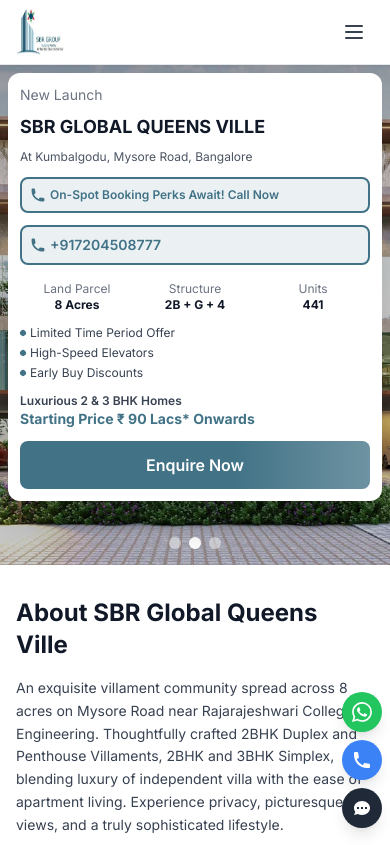
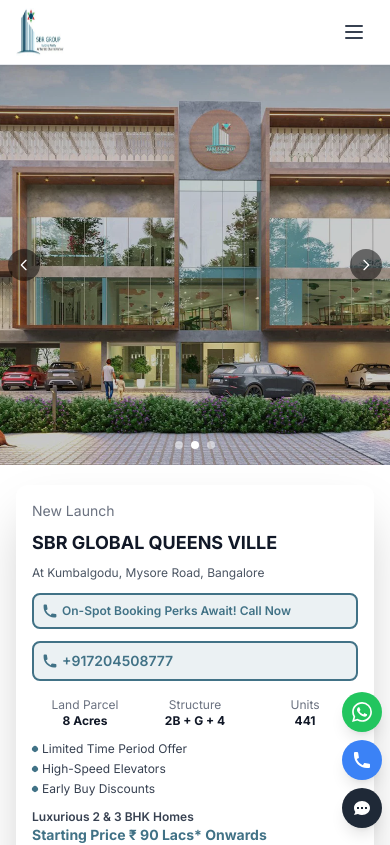
Before and after one commit to mukesh897/sbrglobal-quensville, a Vue app: page / in a window 390 px wide. Shown: the top 845 px of the page. Built offline with nearby package versions, Linux system fonts and the light colour scheme.

Commit message:
mobile ui card changes

```diff
--- a/src/App.vue
+++ b/src/App.vue
@@ -60,9 +60,9 @@
     <div class="flex flex-col lg:flex-row">
       <!-- Left Content -->
       <div class="flex-1">
-        <!-- Hero Section -->
-        <section id="home" class="relative">
-          <div class="relative h-[500px] md:h-[700px] bg-gray-200 overflow-hidden">
+        <!-- Mobile Carousel Section (only visible on mobile) -->
+        <section id="home" class="relative md:hidden">
+          <div class="relative h-[400px] bg-gray-200 overflow-hidden">
             <!-- Carousel Images -->
             <div class="relative w-full h-full">
               <img v-show="currentSlide === 0"
@@ -80,6 +80,141 @@
             </div>
             <div class="absolute inset-0 bg-black bg-opacity-20"></div>
 
+            <!-- Carousel Navigation Arrows -->
+            <button @click="previousSlide"
+                    class="absolute left-2 top-1/2 transform -translate-y-1/2 w-8 h-8 bg-black bg-opacity-50 hover:bg-opacity-70 rounded-full flex items-center justify-center transition-all duration-300 z-10">
+              <svg class="w-4 h-4 text-white" fill="none" stroke="currentColor" viewBox="0 0 24 24">
+                <path stroke-linecap="round" stroke-linejoin="round" stroke-width="2" d="M15 19l-7-7 7-7"></path>
+              </svg>
+            </button>
+
+            <button @click="nextSlide"
+                    class="absolute right-2 top-1/2 transform -translate-y-1/2 w-8 h-8 bg-black bg-opacity-50 hover:bg-opacity-70 rounded-full flex items-center justify-center transition-all duration-300 z-10">
+              <svg class="w-4 h-4 text-white" fill="none" stroke="currentColor" viewBox="0 0 24 24">
+                <path stroke-linecap="round" stroke-linejoin="round" stroke-width="2" d="M9 5l7 7-7 7"></path>
+              </svg>
+            </button>
+
+            <!-- Carousel Dots -->
+            <div class="absolute bottom-4 left-1/2 transform -translate-x-1/2 flex space-x-2">
+              <button v-for="(slide, index) in slides" :key="index"
+                      @click="currentSlide = index"
+                      :class="currentSlide === index ? 'bg-white' : 'bg-white bg-opacity-50'"
+                      class="w-2 h-2 rounded-full transition-all duration-300"></button>
+            </div>
+          </div>
+        </section>
+
+        <!-- Mobile Hero Card Section (only visible on mobile) -->
+        <section class="relative md:hidden mt-5 z-20">
+          <div class="max-w-6xl mx-auto px-4">
+            <div class="bg-white rounded-xl shadow-2xl p-4 max-w-lg mx-auto">
+              <div class="text-sm text-gray-500 mb-2">New Launch</div>
+              <h1 class="text-lg font-bold text-gray-900 mb-2">SBR GLOBAL QUEENS VILLE</h1>
+              <div class="text-xs text-gray-600 mb-3">At Kumbalgodu, Mysore Road, Bangalore</div>
+
+              <!-- Teal bordered box -->
+              <div class="border-2 rounded-lg p-2 mb-3" style="border-color: #417286; background-color: rgba(65, 114, 134, 0.1);">
+                <div class="flex items-center space-x-1 font-semibold text-xs" style="color: #417286;">
+                  <svg class="w-4 h-4" fill="currentColor" viewBox="0 0 20 20">
+                    <path d="M2 3a1 1 0 011-1h2.153a1 1 0 01.986.836l.74 4.435a1 1 0 01-.54 1.06l-1.548.773a11.037 11.037 0 006.105 6.105l.774-1.548a1 1 0 011.059-.54l4.435.74a1 1 0 01.836.986V17a1 1 0 01-1 1h-2C7.82 18 2 12.18 2 5V3z"></path>
+                  </svg>
+                  <span class="text-xs">On-Spot Booking Perks Await! Call Now</span>
+                </div>
+              </div>
+
+              <!-- Phone number box -->
+              <div class="border-2 rounded-lg p-2 mb-4" style="border-color: #417286; background-color: rgba(65, 114, 134, 0.1);">
+                <div class="flex items-center space-x-1 font-semibold text-sm" style="color: #417286;">
+                  <svg class="w-4 h-4" fill="currentColor" viewBox="0 0 20 20">
+                    <path d="M2 3a1 1 0 011-1h2.153a1 1 0 01.986.836l.74 4.435a1 1 0 01-.54 1.06l-1.548.773a11.037 11.037 0 006.105 6.105l.774-1.548a1 1 0 011.059-.54l4.435.74a1 1 0 01.836.986V17a1 1 0 01-1 1h-2C7.82 18 2 12.18 2 5V3z"></path>
+                  </svg>
+                  <span class="text-sm">+917204508777</span>
+                </div>
+              </div>
+
+              <!-- Project specs -->
+              <div class="grid grid-cols-3 gap-1 mb-3 text-xs">
+                <div class="text-center">
+                  <div class="text-gray-500 text-xs">Land Parcel</div>
+                  <div class="font-bold text-gray-900 text-xs">8 Acres</div>
+                </div>
+                <div class="text-center">
+                  <div class="text-gray-500 text-xs">Structure</div>
+                  <div class="font-bold text-gray-900 text-xs">2B + G + 4</div>
+                </div>
+                <div class="text-center">
+                  <div class="text-gray-500 text-xs">Units</div>
+                  <div class="font-bold text-gray-900 text-xs">441</div>
+                </div>
+              </div>
+
+              <!-- Benefits list -->
+              <div class="mb-3">
+                <ul class="space-y-1 text-xs text-gray-700">
+                  <li class="flex items-center space-x-1">
+                    <div class="w-1.5 h-1.5 rounded-full transform rotate-45 flex-shrink-0" style="background-color: #417286;"></div>
+                    <span class="text-xs">Limited Time Period Offer</span>
+                  </li>
+                  <li class="flex items-center space-x-1">
+                    <div class="w-1.5 h-1.5 rounded-full transform rotate-45 flex-shrink-0" style="background-color: #417286;"></div>
+                    <span class="text-xs">High-Speed Elevators</span>
+                  </li>
+                  <li class="flex items-center space-x-1">
+                    <div class="w-1.5 h-1.5 rounded-full transform rotate-45 flex-shrink-0" style="background-color: #417286;"></div>
+                    <span class="text-xs">Early Buy Discounts</span>
+                  </li>
+                </ul>
+              </div>
+
+              <!-- Pricing info -->
+              <div class="text-xs text-gray-700 mb-3">
+                <div class="font-semibold text-xs">Luxurious 2 & 3 BHK Homes</div>
+                <div class="text-sm font-bold" style="color: #417286;">Starting Price ₹ 90 Lacs* Onwards</div>
+              </div>
+
+              <button @click="openModal" class="shimmer-btn w-full">
+                Enquire Now
+              </button>
+            </div>
+          </div>
+        </section>
+
+        <!-- Desktop Hero Section (only visible on desktop) -->
+        <section id="home" class="relative hidden md:block">
+          <div class="relative h-[700px] bg-gray-200 overflow-hidden">
+            <!-- Carousel Images -->
+            <div class="relative w-full h-full">
+              <img v-show="currentSlide === 0"
+                   src="/src/assets/images/contact.png"
+                   alt="SBR Global Queens Ville"
+                   class="w-full h-full object-cover transition-opacity duration-1000">
+              <img v-show="currentSlide === 1"
+                   src="/src/assets/images/slider1.png"
+                   alt="SBR Global Queens Ville"
+                   class="w-full h-full object-cover transition-opacity duration-1000">
+              <img v-show="currentSlide === 2"
+                   src="/src/assets/images/slider2.png"
+                   alt="SBR Global Queens Ville"
+                   class="w-full h-full object-cover transition-opacity duration-1000">
+            </div>
+            <div class="absolute inset-0 bg-black bg-opacity-20"></div>
+
+            <!-- Carousel Navigation Arrows -->
+            <button @click="previousSlide"
+                    class="absolute left-4 top-1/2 transform -translate-y-1/2 w-10 h-10 bg-black bg-opacity-50 hover:bg-opacity-70 rounded-full flex items-center justify-center transition-all duration-300 z-10">
+              <svg class="w-5 h-5 text-white" fill="none" stroke="currentColor" viewBox="0 0 24 24">
+                <path stroke-linecap="round" stroke-linejoin="round" stroke-width="2" d="M15 19l-7-7 7-7"></path>
+              </svg>
+            </button>
+
+            <button @click="nextSlide"
+                    class="absolute right-4 top-1/2 transform -translate-y-1/2 w-10 h-10 bg-black bg-opacity-50 hover:bg-opacity-70 rounded-full flex items-center justify-center transition-all duration-300 z-10">
+              <svg class="w-5 h-5 text-white" fill="none" stroke="currentColor" viewBox="0 0 24 24">
+                <path stroke-linecap="round" stroke-linejoin="round" stroke-width="2" d="M9 5l7 7-7 7"></path>
+              </svg>
+            </button>
+
             <!-- Carousel Dots -->
             <div class="absolute bottom-4 left-1/2 transform -translate-x-1/2 flex space-x-2">
               <button v-for="(slide, index) in slides" :key="index"
@@ -89,69 +224,69 @@
             </div>
 
             <!-- Hero Card -->
-            <div class="absolute top-2 left-2 right-2 sm:top-4 sm:left-4 sm:right-4 md:top-12 md:left-8 md:right-auto bg-white rounded-xl shadow-2xl p-3 sm:p-4 md:p-8 max-w-lg">
+            <div class="absolute top-12 left-8 bg-white rounded-xl shadow-2xl p-8 max-w-lg">
               <div class="text-sm text-gray-500 mb-2">New Launch</div>
-              <h1 class="text-lg sm:text-xl md:text-3xl font-bold text-gray-900 mb-2 md:mb-3">SBR GLOBAL QUEENS VILLE</h1>
-              <div class="text-xs sm:text-sm md:text-base text-gray-600 mb-3 sm:mb-4 md:mb-6">At Kumbalgodu, Mysore Road, Bangalore</div>
+              <h1 class="text-3xl font-bold text-gray-900 mb-3">SBR GLOBAL QUEENS VILLE</h1>
+              <div class="text-base text-gray-600 mb-6">At Kumbalgodu, Mysore Road, Bangalore</div>
 
               <!-- Teal bordered box -->
-              <div class="border-2 rounded-lg p-2 sm:p-3 md:p-4 mb-3 sm:mb-4" style="border-color: #417286; background-color: rgba(65, 114, 134, 0.1);">
-                <div class="flex items-center space-x-1 sm:space-x-2 font-semibold text-xs sm:text-sm" style="color: #417286;">
-                  <svg class="w-4 h-4 sm:w-5 sm:h-5" fill="currentColor" viewBox="0 0 20 20">
+              <div class="border-2 rounded-lg p-4 mb-4" style="border-color: #417286; background-color: rgba(65, 114, 134, 0.1);">
+                <div class="flex items-center space-x-2 font-semibold text-sm" style="color: #417286;">
+                  <svg class="w-5 h-5" fill="currentColor" viewBox="0 0 20 20">
                     <path d="M2 3a1 1 0 011-1h2.153a1 1 0 01.986.836l.74 4.435a1 1 0 01-.54 1.06l-1.548.773a11.037 11.037 0 006.105 6.105l.774-1.548a1 1 0 011.059-.54l4.435.74a1 1 0 01.836.986V17a1 1 0 01-1 1h-2C7.82 18 2 12.18 2 5V3z"></path>
                   </svg>
-                  <span class="text-xs sm:text-sm">On-Spot Booking Perks Await! Call Now</span>
+                  <span>On-Spot Booking Perks Await! Call Now</span>
                 </div>
               </div>
 
               <!-- Phone number box -->
-              <div class="border-2 rounded-lg p-2 sm:p-3 md:p-4 mb-4 sm:mb-6" style="border-color: #417286; background-color: rgba(65, 114, 134, 0.1);">
-                <div class="flex items-center space-x-1 sm:space-x-2 font-semibold text-sm sm:text-base md:text-lg" style="color: #417286;">
-                  <svg class="w-4 h-4 sm:w-5 sm:h-5" fill="currentColor" viewBox="0 0 20 20">
+              <div class="border-2 rounded-lg p-4 mb-6" style="border-color: #417286; background-color: rgba(65, 114, 134, 0.1);">
+                <div class="flex items-center space-x-2 font-semibold text-lg" style="color: #417286;">
+                  <svg class="w-5 h-5" fill="currentColor" viewBox="0 0 20 20">
                     <path d="M2 3a1 1 0 011-1h2.153a1 1 0 01.986.836l.74 4.435a1 1 0 01-.54 1.06l-1.548.773a11.037 11.037 0 006.105 6.105l.774-1.548a1 1 0 011.059-.54l4.435.74a1 1 0 01.836.986V17a1 1 0 01-1 1h-2C7.82 18 2 12.18 2 5V3z"></path>
                   </svg>
-                  <span class="text-sm sm:text-base">+917204508777</span>
+                  <span>+917204508777</span>
                 </div>
               </div>
 
               <!-- Project specs -->
-              <div class="grid grid-cols-3 gap-1 sm:gap-2 md:gap-4 mb-3 sm:mb-4 md:mb-6 text-xs sm:text-sm">
+              <div class="grid grid-cols-3 gap-4 mb-6 text-sm">
                 <div class="text-center">
                   <div class="text-gray-500 text-xs">Land Parcel</div>
-                  <div class="font-bold text-gray-900 text-xs sm:text-sm md:text-base">8 Acres</div>
+                  <div class="font-bold text-gray-900 text-base">8 Acres</div>
                 </div>
                 <div class="text-center">
                   <div class="text-gray-500 text-xs">Structure</div>
-                  <div class="font-bold text-gray-900 text-xs sm:text-sm md:text-base">2B + G + 4</div>
+                  <div class="font-bold text-gray-900 text-base">2B + G + 4</div>
                 </div>
                 <div class="text-center">
                   <div class="text-gray-500 text-xs">Units</div>
-                  <div class="font-bold text-gray-900 text-xs sm:text-sm md:text-base">441</div>
+                  <div class="font-bold text-gray-900 text-base">441</div>
                 </div>
               </div>
 
               <!-- Benefits list -->
-              <div class="mb-3 sm:mb-4 md:mb-6">
-                <ul class="space-y-1 sm:space-y-1 md:space-y-2 text-xs sm:text-xs md:text-sm text-gray-700">
-                  <li class="flex items-center space-x-1 sm:space-x-2">
-                    <div class="w-1.5 h-1.5 sm:w-2 sm:h-2 rounded-full transform rotate-45 flex-shrink-0" style="background-color: #417286;"></div>
-                    <span class="text-xs sm:text-xs">Limited Time Period Offer</span>
+              <div class="mb-6">
+                <ul class="space-y-2 text-sm text-gray-700">
+                  <li class="flex items-center space-x-2">
+                    <div class="w-2 h-2 rounded-full transform rotate-45 flex-shrink-0" style="background-color: #417286;"></div>
+                    <span>Limited Time Period Offer</span>
                   </li>
-                  <li class="flex items-center space-x-1 sm:space-x-2">
-                    <div class="w-1.5 h-1.5 sm:w-2 sm:h-2 rounded-full transform rotate-45 flex-shrink-0" style="background-color: #417286;"></div>
-                    <span class="text-xs sm:text-xs">High-Speed Elevators</span>
+                  <li class="flex items-center space-x-2">
+                    <div class="w-2 h-2 rounded-full transform rotate-45 flex-shrink-0" style="background-color: #417286;"></div>
+                    <span>High-Speed Elevators</span>
                   </li>
-                  <li class="flex items-center space-x-1 sm:space-x-2">
-                    <div class="w-1.5 h-1.5 sm:w-2 sm:h-2 rounded-full transform rotate-45 flex-shrink-0" style="background-color: #417286;"></div>
-                    <span class="text-xs sm:text-xs">Early Buy Discounts</span>
+                  <li class="flex items-center space-x-2">
+                    <div class="w-2 h-2 rounded-full transform rotate-45 flex-shrink-0" style="background-color: #417286;"></div>
+                    <span>Early Buy Discounts</span>
                   </li>
                 </ul>
               </div>
 
               <!-- Pricing info -->
-              <div class="text-xs sm:text-xs md:text-sm text-gray-700 mb-3 sm:mb-4 md:mb-6">
-                <div class="font-semibold text-xs sm:text-xs">Luxurious 2 & 3 BHK Homes</div>
-                <div class="text-sm sm:text-base md:text-lg font-bold" style="color: #417286;">Starting Price ₹ 90 Lacs* Onwards</div>
+              <div class="text-sm text-gray-700 mb-6">
+                <div class="font-semibold">Luxurious 2 & 3 BHK Homes</div>
+                <div class="text-lg font-bold" style="color: #417286;">Starting Price ₹ 90 Lacs* Onwards</div>
               </div>
 
               <button @click="openModal" class="shimmer-btn w-full">
@@ -772,6 +907,18 @@
       }
     }
 
+    const nextSlide = () => {
+      stopCarousel()
+      currentSlide.value = (currentSlide.value + 1) % slides.value.length
+      startCarousel()
+    }
+
+    const previousSlide = () => {
+      stopCarousel()
+      currentSlide.value = currentSlide.value === 0 ? slides.value.length - 1 : currentSlide.value - 1
+      startCarousel()
+    }
+
     onMounted(() => {
       startCarousel()
     })
@@ -860,7 +1007,9 @@
       isSubmitting,
       submitMessage,
       sendEmail,
-      submitModalForm
+      submitModalForm,
+      nextSlide,
+      previousSlide
     }
   }
 }
```
